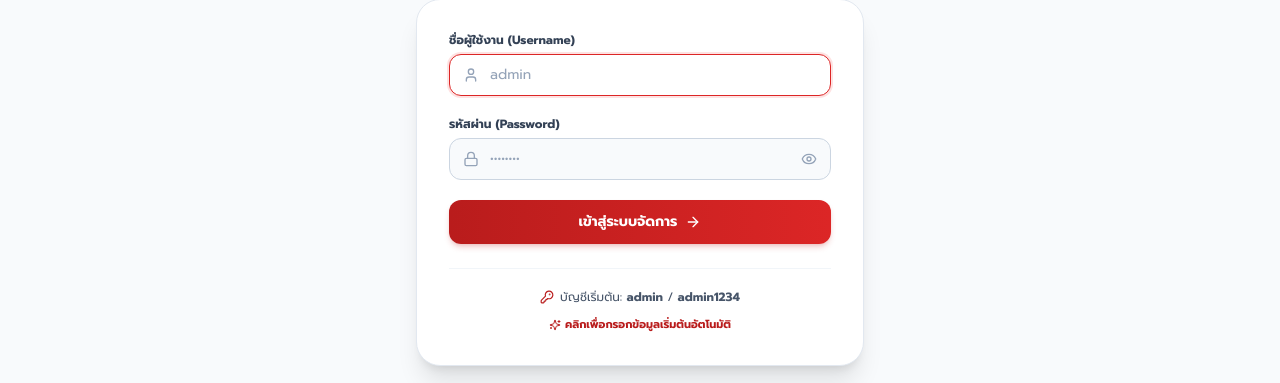
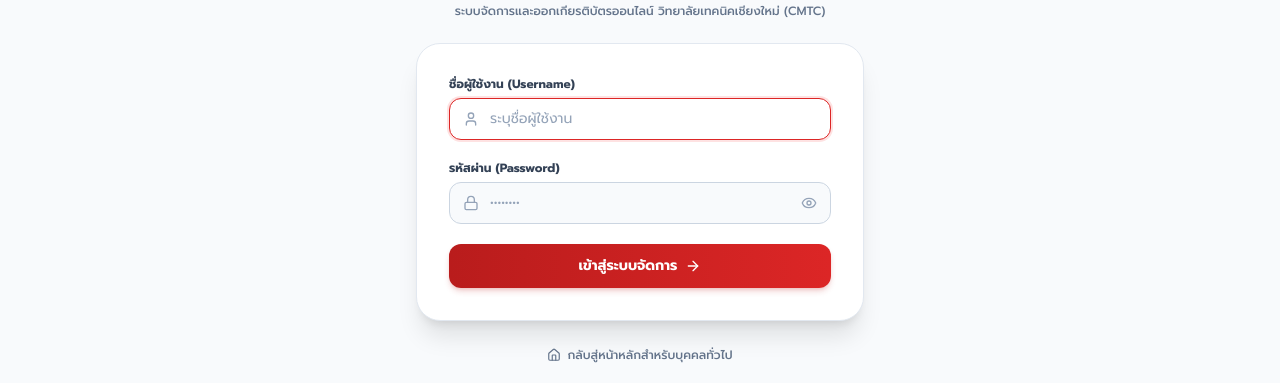
Before and after one commit to Pingcydbc/certificate_cmtc, a Next.js app: page /admin/login in a window 1280 px wide. Shown: the part 282-665 px from the top of the page. Built offline with nearby package versions, Linux system fonts and the light colour scheme; no server answers.

Commit message:
feat: remove default credentials helper from login page

```diff
--- a/src/app/admin/login/page.tsx
+++ b/src/app/admin/login/page.tsx
@@ -10,8 +10,6 @@
   Eye,
   EyeOff,
   ArrowRight,
-  Sparkles,
-  KeyRound,
   AlertCircle,
   Home
 } from 'lucide-react';
@@ -60,12 +58,6 @@
     }
   };
 
-  const fillDefaultCredentials = () => {
-    setUsername('admin');
-    setPassword('admin1234');
-    setError(null);
-  };
-
   return (
     <div className="w-full max-w-md space-y-6">
       {/* Header Branding */}
@@ -111,7 +103,7 @@
                 type="text"
                 value={username}
                 onChange={(e) => setUsername(e.target.value)}
-                placeholder="admin"
+                placeholder="ระบุชื่อผู้ใช้งาน"
                 autoComplete="username"
                 autoFocus
                 required
@@ -167,22 +159,6 @@
             )}
           </button>
         </form>
-
-        {/* Quick Credential Helper Pill */}
-        <div className="mt-6 pt-5 border-t border-slate-100 flex flex-col items-center justify-between gap-3 text-xs">
-          <div className="flex items-center gap-1.5 text-slate-600">
-            <KeyRound className="w-3.5 h-3.5 text-red-700" />
-            <span>บัญชีเริ่มต้น: <strong>admin</strong> / <strong>admin1234</strong></span>
-          </div>
-          <button
-            type="button"
-            onClick={fillDefaultCredentials}
-            className="text-red-700 hover:text-red-800 hover:underline font-bold text-[11px] flex items-center gap-1 transition-colors"
-          >
-            <Sparkles className="w-3 h-3" />
-            คลิกเพื่อกรอกข้อมูลเริ่มต้นอัตโนมัติ
-          </button>
-        </div>
       </div>
 
       {/* Back to Home Link */}
```
